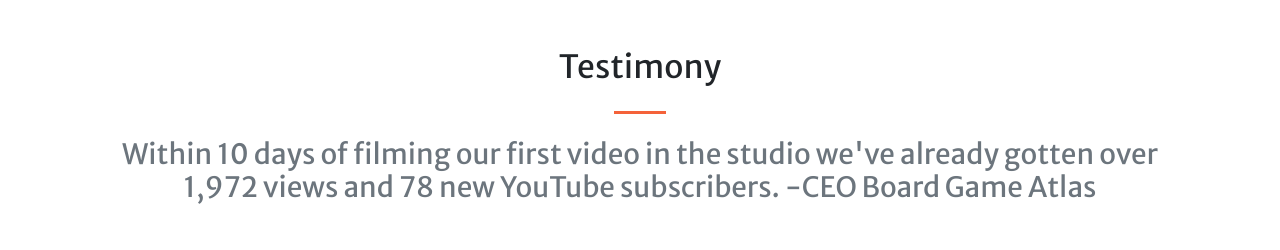
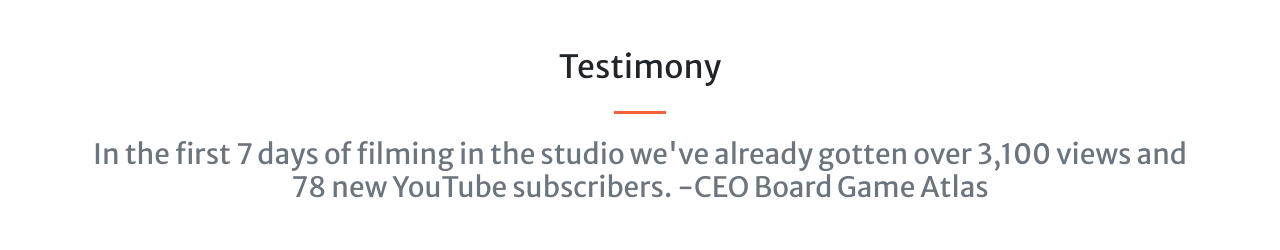
Before and after one commit to Guinto/slovideorecording, a website with bundled scripts: page index.html in a window 1280 px wide. Shown: the part 1420-1670 px from the top of the page. Built offline with nearby package versions, Linux system fonts and the light colour scheme; grey boxes are pictures that could not be loaded.

Commit message:
Update index.html

```diff
--- a/index.html
+++ b/index.html
@@ -109,7 +109,7 @@
       <div class="text-center">
         <h2 class="mt-0">Testimony</h2>
         <hr class="divider my-4">
-        <h3 class="text-muted mb-5">Within 10 days of filming our first video in the studio we've already gotten over 1,972 views and 78 new YouTube subscribers. -CEO Board Game Atlas</h3>
+        <h3 class="text-muted mb-5">In the first 7 days of filming in the studio we've already gotten over 3,100 views and 78 new YouTube subscribers. -CEO Board Game Atlas</h3>
         <div class="d-none d-sm-block">
           <div class="row">
             <div class="col-xl-6">
```
